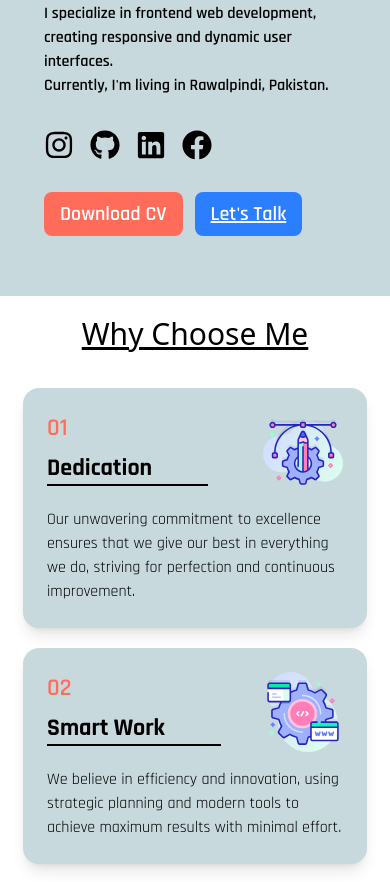
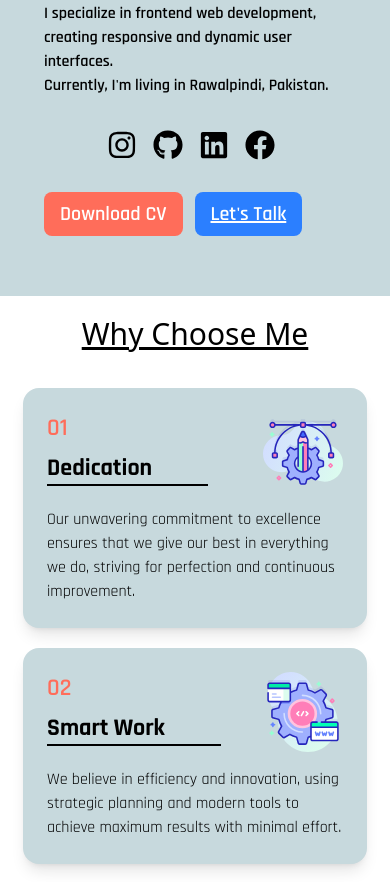
Before and after one commit to MuhammadShahzaib1423/React_Portfolio, a React (Vite) app: page / in a window 390 px wide. Shown: the part 960-1842 px from the top of the page. Built offline with nearby package versions, Linux system fonts and the light colour scheme.

Commit message:
Complete Code

```diff
--- a/src/Components/Home.jsx
+++ b/src/Components/Home.jsx
@@ -66,7 +66,7 @@ const Home = () => {
               I specialize in frontend web development, creating responsive and dynamic user interfaces. <br />
               Currently, I'm living in Rawalpindi, Pakistan.
             </motion.p>
-            <div className='social-icons flex space-x-4 text-3xl md:text-3xl'>
+            <div className='social-icons flex space-x-4 text-3xl md:text-3xl justify-center md:justify-start'>
   <a href='https://www.instagram.com/shahzaib1___' target='_blank' rel='noreferrer' className="hover:text-[#FF6d5A]  cursor-pointer hover:scale-110 transition-transform duration-300">
     <FaInstagram className='social-icon' />
   </a>
```
